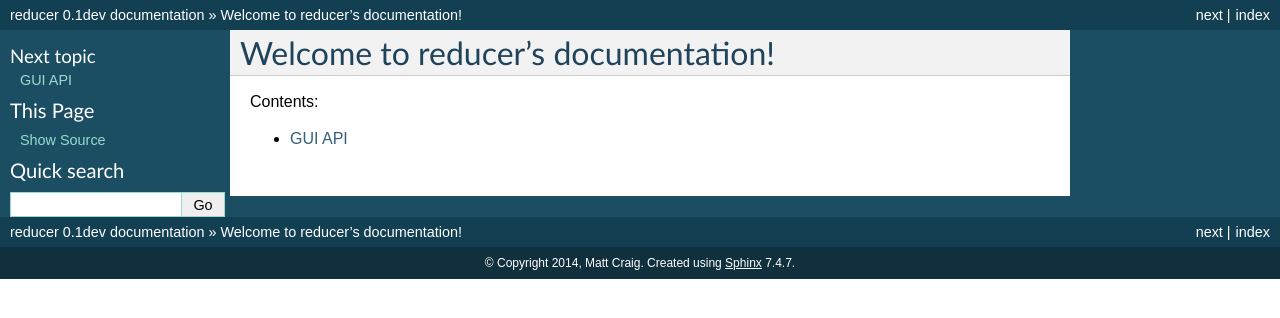
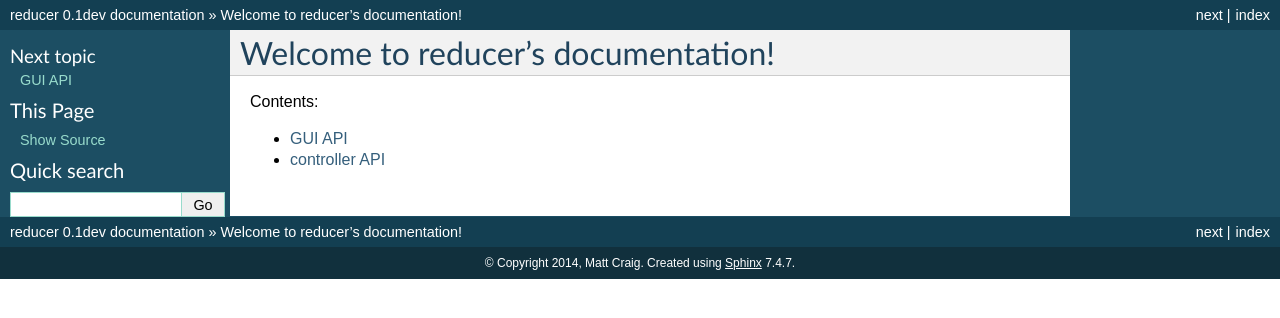
Before and after one commit to mwcraig/reducer, a Sphinx documentation site: the page built from docs/index.rst, in a window 1280 px wide. Shown: the top 318 px of the page. Built offline with Sphinx 7.4.7, drawn with Linux system fonts in a browser that asks for light colours.

Commit message:
Add controller to the docs

```diff
--- /dev/null
+++ b/docs/controller.rst
@@ -0,0 +1,5 @@
+controller API
+==============
+
+.. automodapi::
+    reducer.controller
--- a/docs/index.rst
+++ b/docs/index.rst
@@ -12,3 +12,4 @@ Contents:
    :maxdepth: 2
 
    gui
+   controller
```
